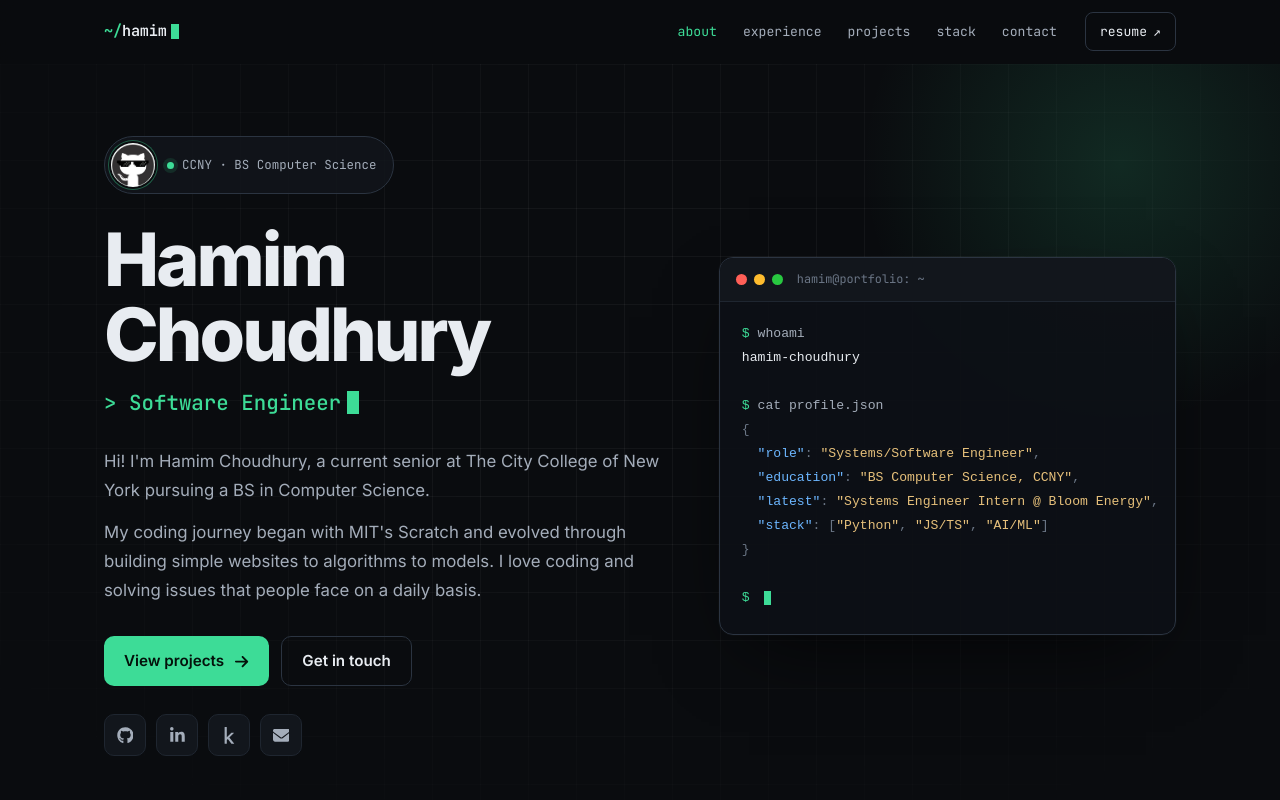
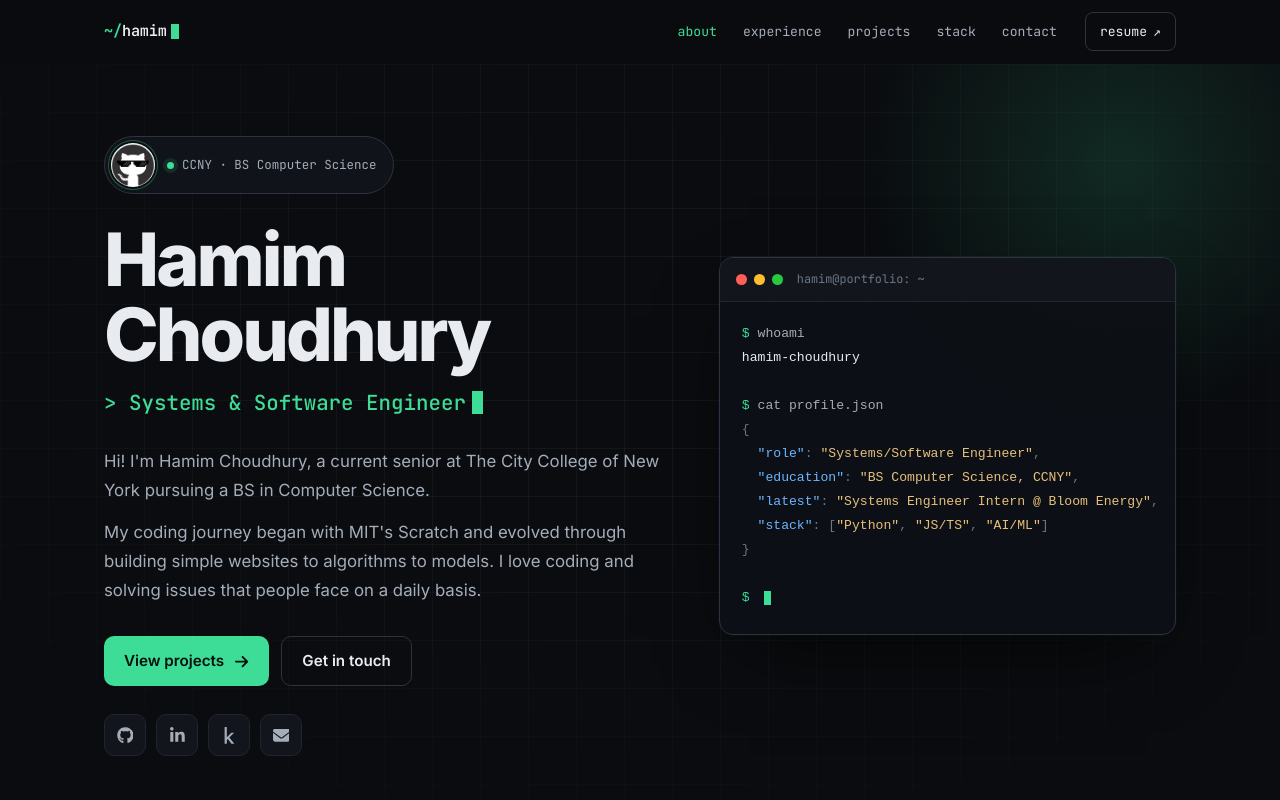
Before and after one commit to hamim23z/Professional_Portfolio, a Next.js app: page / in a window 1280 px wide. Shown: the top 800 px of the page. Built offline with nearby package versions, Linux system fonts and the light colour scheme.

Commit message:
updated role

```diff
--- a/app/data/profile.js
+++ b/app/data/profile.js
@@ -1,7 +1,7 @@
 export const profile = {
   name: "Hamim Choudhury",
   handle: "hamim",
-  role: "Software Engineer",
+  role: "Systems & Software Engineer",
   tagline: "A software engineer with a passion to develop projects, big or small.",
   about: [
     "Hi! I'm Hamim Choudhury, a current senior at The City College of New York pursuing a BS in Computer Science.",
```
